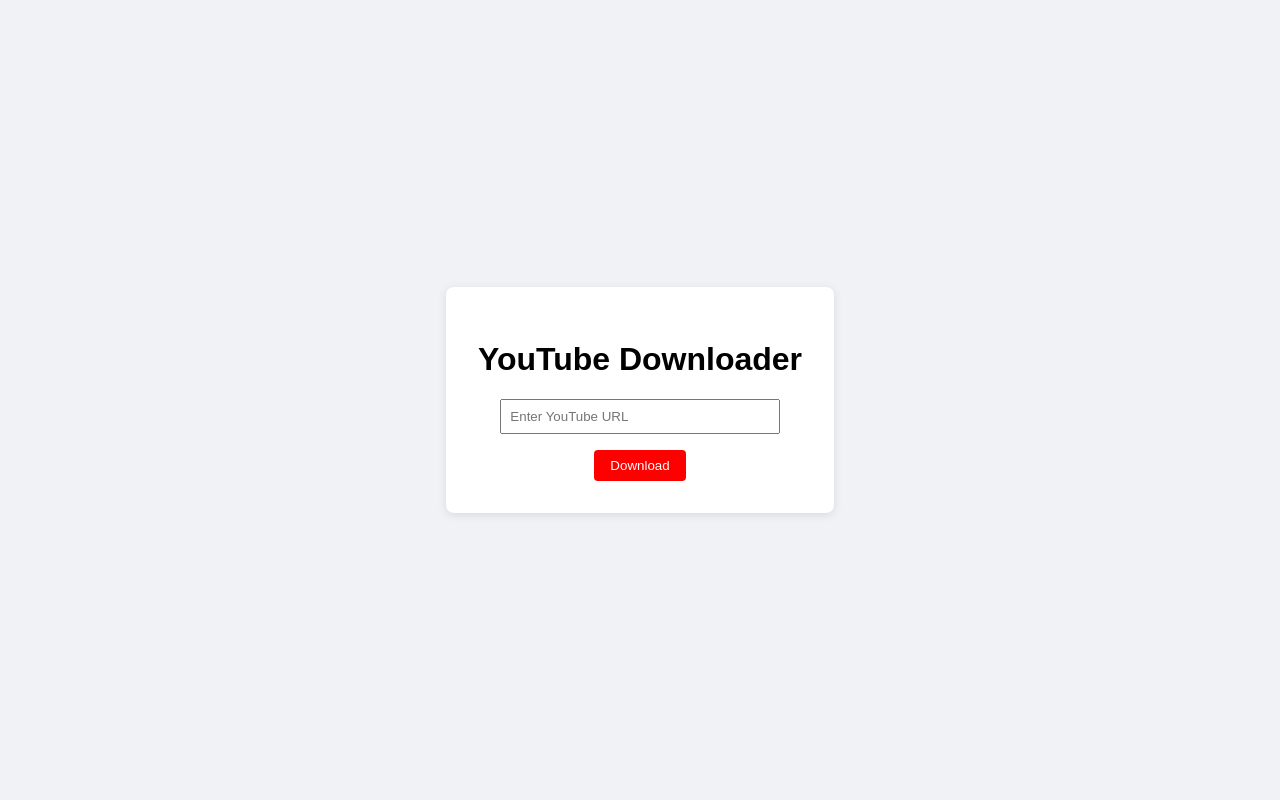
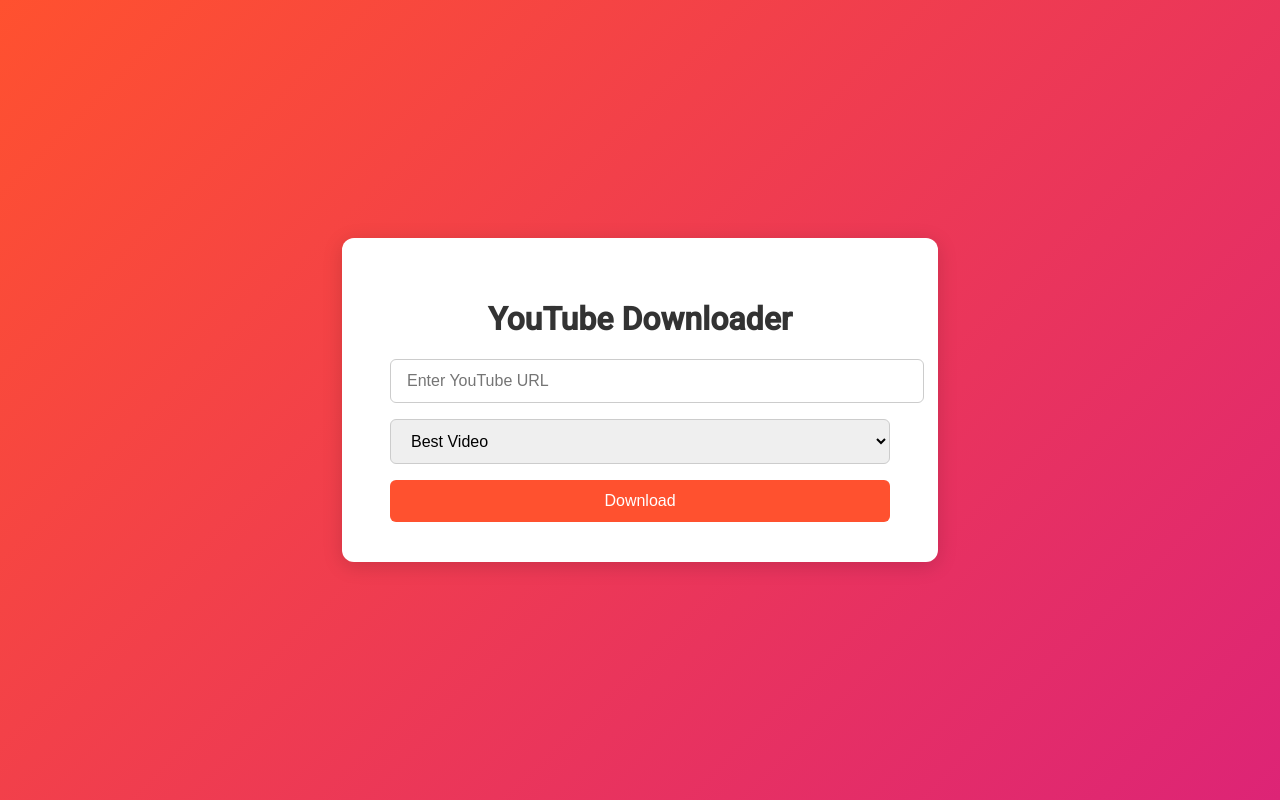
Before and after one commit to ARTEMKOPIK/youtubedownloader, a Flask app: page / in a window 1280 px wide. Run offline with Flask 3, Linux system fonts and the light colour scheme.

Commit message:
Add quality selection and modern UI

```diff
--- a/app.py
+++ b/app.py
@@ -13,6 +13,7 @@
 @app.route('/download', methods=['POST'])
 def download():
     url = request.form.get('url')
+    quality = request.form.get('quality', 'best')
     if not url:
         flash('Please provide a YouTube URL.')
         return redirect(url_for('index'))
@@ -23,6 +24,20 @@
             'outtmpl': os.path.join(tmpdir, '%(title)s.%(ext)s'),
             'quiet': True,
         }
+        if quality == 'audio':
+            ydl_opts.update({
+                'format': 'bestaudio/best',
+                'postprocessors': [{
+                    'key': 'FFmpegExtractAudio',
+                    'preferredcodec': 'mp3',
+                    'preferredquality': '192',
+                }]
+            })
+        elif quality in {'1080p', '720p', '480p'}:
+            ydl_opts['format'] = (
+                f"bestvideo[height<={quality.rstrip('p')}]" + "+bestaudio/best"
+            )
+            ydl_opts['merge_output_format'] = 'mp4'
         with yt_dlp.YoutubeDL(ydl_opts) as ydl:
             info = ydl.extract_info(url, download=True)
             filename = ydl.prepare_filename(info)
--- a/static/style.css
+++ b/static/style.css
@@ -1,42 +1,53 @@
 body {
-    font-family: Arial, sans-serif;
-    background-color: #f0f2f5;
+    font-family: 'Roboto', sans-serif;
+    background: linear-gradient(135deg, #ff512f, #dd2476);
     display: flex;
     align-items: center;
     justify-content: center;
     height: 100vh;
     margin: 0;
+    color: #333;
 }
 
 .container {
     background: #fff;
-    padding: 2rem;
-    border-radius: 8px;
-    box-shadow: 0 2px 10px rgba(0,0,0,0.1);
+    padding: 2.5rem 3rem;
+    border-radius: 12px;
+    box-shadow: 0 4px 20px rgba(0,0,0,0.15);
     text-align: center;
+    width: 90%;
+    max-width: 500px;
 }
 
-input[type="text"] {
-    width: 80%;
-    padding: 0.5rem;
+input[type="text"],
+select {
+    width: 100%;
+    padding: 0.75rem 1rem;
     margin-bottom: 1rem;
+    border: 1px solid #ccc;
+    border-radius: 6px;
+    font-size: 1rem;
 }
 
 button {
-    padding: 0.5rem 1rem;
-    background-color: #ff0000;
+    width: 100%;
+    padding: 0.75rem 1rem;
+    background-color: #ff512f;
     color: #fff;
     border: none;
-    border-radius: 4px;
+    border-radius: 6px;
     cursor: pointer;
+    font-size: 1rem;
+    transition: background-color 0.2s ease-in-out;
 }
 
 button:hover {
-    background-color: #cc0000;
+    background-color: #dd2476;
 }
 
 .messages {
     list-style: none;
     padding: 0;
-    color: #ff0000;
+    color: #ff512f;
+    margin-bottom: 1rem;
 }
--- a/templates/index.html
+++ b/templates/index.html
@@ -3,6 +3,9 @@
 <head>
     <meta charset="UTF-8">
     <title>YouTube Downloader</title>
+    <link rel="preconnect" href="https://fonts.googleapis.com">
+    <link rel="preconnect" href="https://fonts.gstatic.com" crossorigin>
+    <link href="https://fonts.googleapis.com/css2?family=Roboto:wght@400;500&display=swap" rel="stylesheet">
     <link rel="stylesheet" href="{{ url_for('static', filename='style.css') }}">
 </head>
 <body>
@@ -17,8 +20,15 @@
             </ul>
           {% endif %}
         {% endwith %}
-        <form action="{{ url_for('download') }}" method="post">
+        <form action="{{ url_for('download') }}" method="post" class="download-form">
             <input type="text" name="url" placeholder="Enter YouTube URL" required>
+            <select name="quality">
+                <option value="best" selected>Best Video</option>
+                <option value="1080p">1080p</option>
+                <option value="720p">720p</option>
+                <option value="480p">480p</option>
+                <option value="audio">Audio (MP3)</option>
+            </select>
             <button type="submit">Download</button>
         </form>
     </div>
```
Also changed, not shown: README.md.
